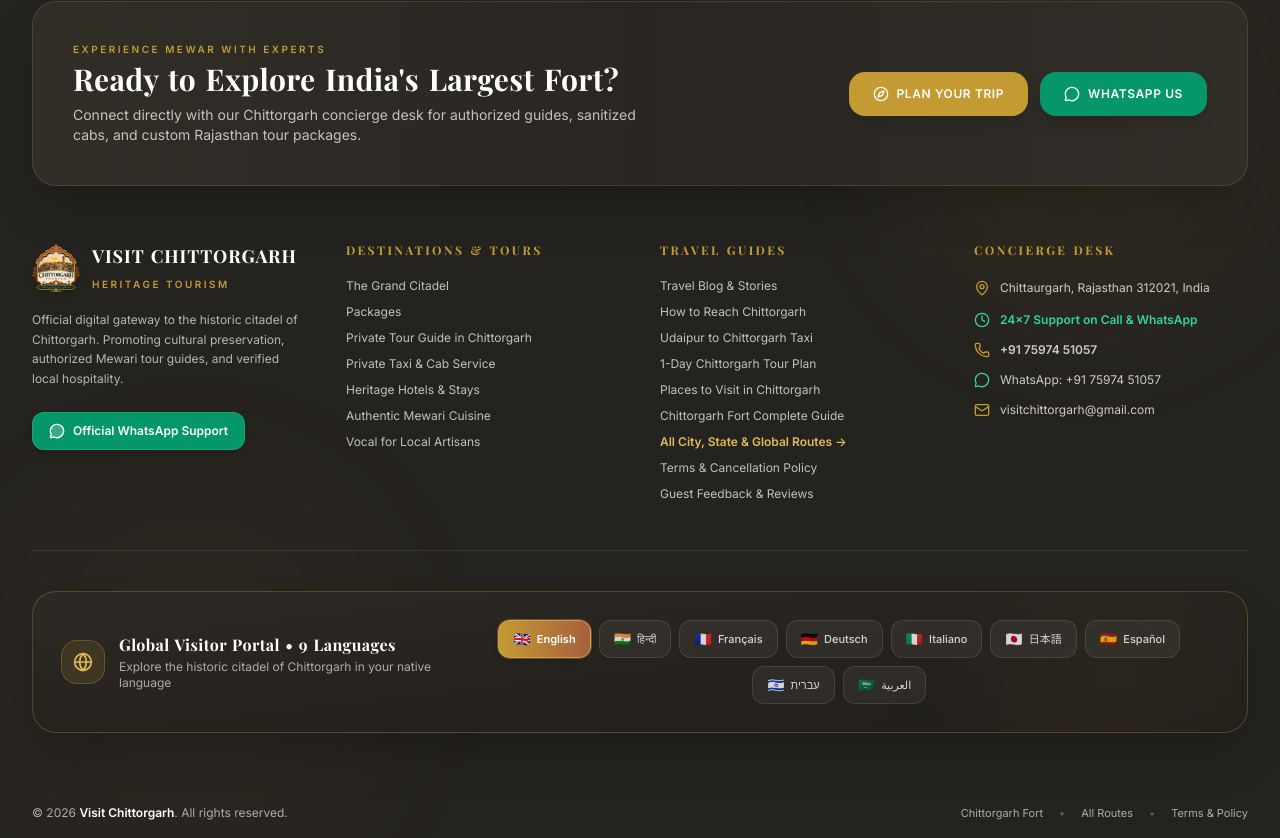
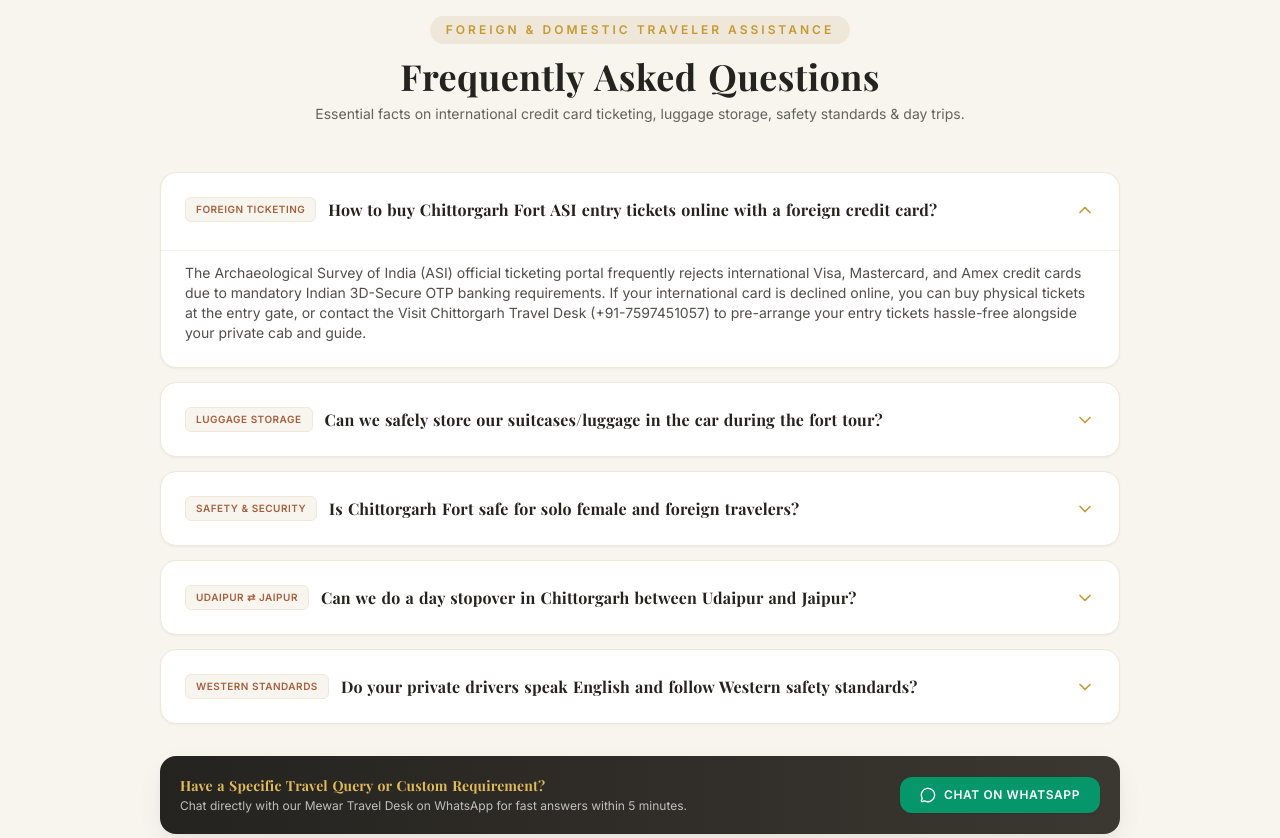
Before and after one commit to Sharmaji2516/chittorgarh-tourism, a React (Vite) app: page / in a window 1280 px wide. Shown: the part 6482-7320 px from the top of the page. Built offline with nearby package versions, Linux system fonts and the light colour scheme; a web font is replaced by a local one.

Commit message:
feat(home): add foreign safety, card ticketing, and luggage FAQ section with FAQPage schema

```diff
--- a/src/pages/HomePage.jsx
+++ b/src/pages/HomePage.jsx
@@ -17,6 +17,10 @@ import {
   Car,
   Droplets,
   UserCheck,
+  HelpCircle,
+  ChevronDown,
+  CreditCard,
+  Luggage,
 } from 'lucide-react';
 
 import Hero from '../components/Hero';
@@ -28,7 +32,47 @@ import { getLocalizedPath } from '../config/languages';
 const VERIFIED_WA_LINK =
   'https://wa.me/917597451057?text=Namaste!%20I%20am%20inquiring%20about%20Chittorgarh%20Fort%20Tour%20and%20Taxi%20from%20VisitChittorgarh.in';
 
+const HOME_FAQS = [
+  {
+    q: 'How to buy Chittorgarh Fort ASI entry tickets online with a foreign credit card?',
+    a: 'The Archaeological Survey of India (ASI) official ticketing portal frequently rejects international Visa, Mastercard, and Amex credit cards due to mandatory Indian 3D-Secure OTP banking requirements. If your international card is declined online, you can buy physical tickets at the entry gate, or contact the Visit Chittorgarh Travel Desk (+91-7597451057) to pre-arrange your entry tickets hassle-free alongside your private cab and guide.',
+    tag: 'Foreign Ticketing',
+  },
+  {
+    q: 'Can we safely store our suitcases/luggage in the car during the fort tour?',
+    a: 'Yes, 100%. All our Sedans, Innova Crystas, and Tempo Travellers feature dedicated locked boot space for international luggage. Your private chauffeur remains stationed with the vehicle at all times across all monument stops while you explore the citadel unburdened.',
+    tag: 'Luggage Storage',
+  },
+  {
+    q: 'Is Chittorgarh Fort safe for solo female and foreign travelers?',
+    a: 'Yes, Chittorgarh Fort is recognized as one of the safest UNESCO heritage sites in Rajasthan, monitored by ASI monument marshals and Rajasthan Tourist Police. To ensure complete peace of mind, foreign and solo female travelers book through our verified Mewari concierge for licensed guides, GPS-tracked private AC cabs, and a strict zero-tout / zero-harassment guarantee.',
+    tag: 'Safety & Security',
+  },
+  {
+    q: 'Can we do a day stopover in Chittorgarh between Udaipur and Jaipur?',
+    a: 'Yes! This is the most popular private transfer route in Rajasthan. Your private AC chauffeur collects you from your Udaipur hotel, drives you to Chittorgarh for a 3 to 4-hour guided fort tour with authentic Rajasthani lunch, and drops you at your Jaipur hotel doorstep by evening.',
+    tag: 'Udaipur ⇄ Jaipur',
+  },
+  {
+    q: 'Do your private drivers speak English and follow Western safety standards?',
+    a: 'Yes. Our verified chauffeurs speak conversational English, maintain valid commercial tourist permits, and strictly follow Western road safety standards including functional front and rear seatbelts, dual air-conditioning, complimentary bottled mineral water, and zero forced shopping stops.',
+    tag: 'Western Standards',
+  },
+];
+
 const HOME_SCHEMAS = [
+  {
+    '@context': 'https://schema.org',
+    '@type': 'FAQPage',
+    mainEntity: HOME_FAQS.map((faq) => ({
+      '@type': 'Question',
+      name: faq.q,
+      acceptedAnswer: {
+        '@type': 'Answer',
+        text: faq.a,
+      },
+    })),
+  },
   {
     '@context': 'https://schema.org',
     '@type': 'Organization',
@@ -116,6 +160,7 @@ const ATTRACTION_IMAGES = [
 
 const HomePage = () => {
   const { lang, t } = useLanguage();
+  const [openFaq, setOpenFaq] = useState(0);
 
   const conciergeT = t.concierge || {};
   const card1 = conciergeT.card1 || {};
@@ -865,6 +910,82 @@ const HomePage = () => {
           </div>
         </div>
       </section>
+
+      {/* SECTION 8: Essential Foreign & Domestic Traveler FAQs */}
+      <section className="py-12 sm:py-16 lg:py-20 max-w-5xl mx-auto px-4 sm:px-6 lg:px-8">
+        <div className="text-center max-w-2xl mx-auto mb-10 sm:mb-12">
+          <span className="text-xs font-bold uppercase tracking-[0.25em] text-[#C49A32] bg-[#EFE7D9] px-4 py-1.5 rounded-full inline-block mb-3">
+            Foreign &amp; Domestic Traveler Assistance
+          </span>
+          <h2 className="text-2xl xs:text-3xl sm:text-4xl font-serif font-black text-[#25231F]">
+            Frequently Asked Questions
+          </h2>
+          <p className="text-xs sm:text-sm text-[#25231F]/70 mt-2">
+            Essential facts on international credit card ticketing, luggage storage, safety standards &amp; day trips.
+          </p>
+        </div>
+
+        <div className="space-y-3.5">
+          {HOME_FAQS.map((faq, idx) => {
+            const isOpen = openFaq === idx;
+            return (
+              <div
+                key={idx}
+                className="bg-white rounded-2xl border border-[#EFE7D9] overflow-hidden shadow-sm transition-all"
+              >
+                <button
+                  type="button"
+                  onClick={() => setOpenFaq(isOpen ? null : idx)}
+                  className="w-full text-left p-5 sm:p-6 flex items-center justify-between gap-4 hover:bg-[#F8F5EF]/60 transition-colors"
+                  aria-expanded={isOpen}
+                >
+                  <div className="flex items-center gap-3">
+                    <span className="text-[10px] font-bold uppercase tracking-wider text-[#A65F3D] bg-[#F8F5EF] px-2.5 py-1 rounded-md border border-[#EFE7D9] shrink-0">
+                      {faq.tag}
+                    </span>
+                    <h3 className="text-sm sm:text-base font-serif font-bold text-[#25231F]">
+                      {faq.q}
+                    </h3>
+                  </div>
+                  <ChevronDown
+                    className={`w-5 h-5 text-[#C49A32] shrink-0 transition-transform duration-300 ${
+                      isOpen ? 'rotate-180' : ''
+                    }`}
+                  />
+                </button>
+                {isOpen && (
+                  <div className="px-5 pb-5 sm:px-6 sm:pb-6 pt-0 border-t border-[#EFE7D9]/60 mt-1">
+                    <p className="text-xs sm:text-sm text-[#25231F]/80 leading-relaxed pt-3">
+                      {faq.a}
+                    </p>
+                  </div>
+                )}
+              </div>
+            );
+          })}
+        </div>
+
+        <div className="mt-8 p-5 rounded-2xl bg-gradient-to-r from-[#25231F] to-[#3B3731] text-white flex flex-col sm:flex-row items-center justify-between gap-4 shadow-heritage">
+          <div>
+            <h4 className="text-sm font-bold font-serif text-[#DFBA5A]">
+              Have a Specific Travel Query or Custom Requirement?
+            </h4>
+            <p className="text-xs text-white/70 mt-0.5">
+              Chat directly with our Mewar Travel Desk on WhatsApp for fast answers within 5 minutes.
+            </p>
+          </div>
+          <a
+            href={VERIFIED_WA_LINK}
+            target="_blank"
+            rel="noopener noreferrer"
+            onClick={() => trackWhatsAppClick('home_faq_banner')}
+            className="px-5 py-2.5 bg-emerald-600 hover:bg-emerald-500 text-white rounded-xl text-xs font-bold uppercase tracking-wider shrink-0 transition-all shadow-sm flex items-center gap-2"
+          >
+            <MessageCircle className="w-4 h-4" />
+            Chat On WhatsApp
+          </a>
+        </div>
+      </section>
     </div>
   );
 };
```
